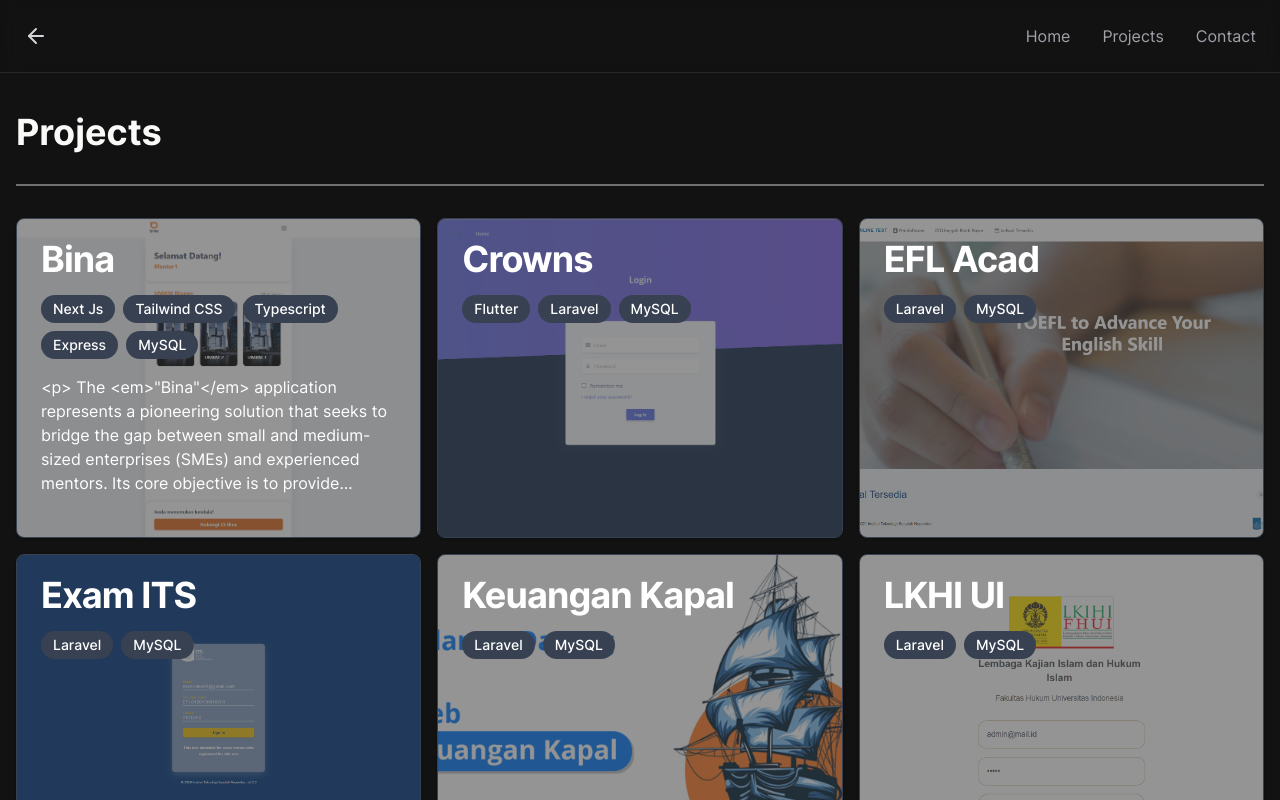
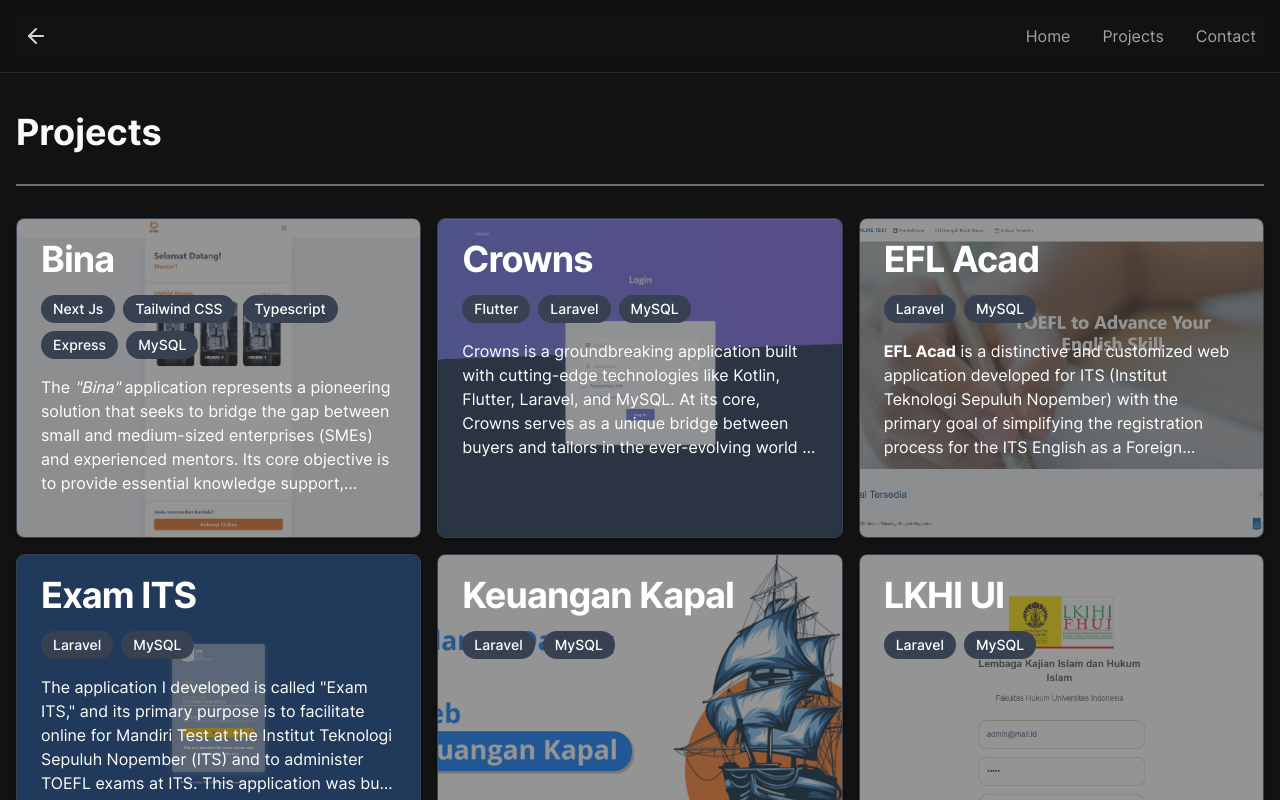
Before and after one commit to exceldeo/portfolio-excel, a Next.js app: page /project in a window 1280 px wide. Shown: the top 800 px of the page. Built offline with nearby package versions, Linux system fonts and the light colour scheme.

Commit message:
feat: add description for project

```diff
--- a/src/app/project/[slug]/carousel.tsx
+++ b/src/app/project/[slug]/carousel.tsx
@@ -87,6 +87,7 @@
           exit='exit'
           onClick={() => handleImageClick(images[currentIndex])}
           variants={slideVariants}
+          className='max-h-[500px] w-full object-contain'
         />
         <div className='slide_direction'>
           <motion.div
--- a/src/app/project/[slug]/page.tsx
+++ b/src/app/project/[slug]/page.tsx
@@ -75,7 +75,7 @@
                           clipRule='evenodd'
                         />
                       </svg>
-                      Github
+                      {github.label}
                     </button>
                   </Link>
                 );
--- a/src/components/Navbar.tsx
+++ b/src/components/Navbar.tsx
@@ -70,7 +70,7 @@
             </div>
             {withBackButton ? (
               <div
-                onClick={() => router.push('/')}
+                onClick={() => router.back()}
                 className='text-zinc-300 duration-200 hover:text-zinc-100'
               >
                 <ArrowLeft className='h-6 w-6 ' />
--- a/src/components/card/projectCard.tsx
+++ b/src/components/card/projectCard.tsx
@@ -73,9 +73,12 @@
                     );
                   })}
                 </div>
-                <p className='line-clamp-5 text-ellipsis font-normal text-white'>
-                  {project.description}
-                </p>
+                <p
+                  className='line-clamp-5 text-ellipsis font-normal text-white'
+                  dangerouslySetInnerHTML={{
+                    __html: project.description,
+                  }}
+                ></p>
               </div>
               {/* <div className='flex justify-center'>
                 {project.github &&
--- a/src/data/projectData.ts
+++ b/src/data/projectData.ts
@@ -58,7 +58,30 @@
   {
     id: '2',
     name: 'Crowns',
-    description: ``,
+    description: `
+    <p>
+    Crowns is a groundbreaking application built with cutting-edge technologies like Kotlin, Flutter, Laravel, and MySQL. At its core, Crowns serves as a unique bridge between buyers and tailors in the ever-evolving world of fashion. Developed using Kotlin for Android app development and Flutter for cross-platform compatibility, this application redefines the shopping experience for both customers and tailors.
+    </p>
+    </br>
+    <p>
+    The primary goal of Crowns is to provide a seamless and efficient shopping experience by directly connecting customers with tailors. What sets Crowns apart is its uniqueness; there's simply no other application like it in the market. In a world driven by e-commerce, Crowns empowers customers to engage with tailors, explore their portfolios, and communicate directly. The use of Flutter allows Crowns to operate seamlessly on both Android and iOS platforms, making it accessible to a broad user base.
+    </p>
+    </br>
+    <p>
+    Kotlin, known for its conciseness and safety, plays a pivotal role in the Android app, ensuring smooth functionality and a polished user experience. Meanwhile, Flutter, a versatile open-source framework, provides the cross-platform capability, streamlining development efforts and reducing time-to-market.
+    </p>
+    </br>
+    <p>
+    The application's features include a messaging system that facilitates direct communication between customers and tailors. Additionally, tailors can showcase their portfolios, allowing customers to explore their work before making a purchase decision. This feature-rich approach to connecting customers and tailors is what truly sets Crowns apart.
+    </p>
+    </br>
+    <p>
+    The development journey involved a dynamic and collaborative team, of which I played a crucial role as a Project Manager. My responsibilities included overseeing the project's progress, managing communication with the client, and ensuring the project's successful delivery. To maintain project structure and meet deadlines, we implemented a sprint methodology and a well-defined timeline, tackling challenges such as tight schedules and substantial feature sets.
+    </p>
+    </br>
+    <p>
+    This project exemplifies the synergy of Kotlin, Flutter, Laravel, and MySQL, and their ability to reshape traditional industries by providing advanced solutions. It stands as a testament to the capabilities of modern technology and its potential to create unique, user-centric applications that cater to the evolving needs of an increasingly digital world.
+    </p>`,
     thumbnail: '/images/projects/crowns/image-1.png',
     slug: 'crowns',
     url: '',
@@ -85,7 +108,23 @@
   {
     id: '3',
     name: 'EFL Acad',
-    description: ``,
+    description: `
+    <p>
+    <strong>EFL Acad</strong> is a distinctive and customized web application developed for ITS (Institut Teknologi Sepuluh Nopember) with the primary goal of simplifying the registration process for the ITS English as a Foreign Language (EFL) examination. Leveraging the Laravel framework and a MySQL database, EFL Acad offers a user-friendly and efficient online platform for aspiring exam candidates. This application stands out as a unique solution tailored to meet the precise requirements of ITS. It addresses the specific needs of candidates seeking to register for the EFL examination.
+    </p>
+    </br>
+    <p>
+    EFL Acad is designed to empower candidates with a range of essential features, including the ability to view and access the examination schedules, make secure online payments, and provides administrators with robust tools to manage applicant data seamlessly. As a full stack developer, I was an integral part of the development team, contributing to the project's success by ensuring clear and consistent communication with other developers and stakeholders throughout the development process.
+    </p>
+    </br>
+    <p>
+    One notable challenge we encountered during the project was the dynamic addition of new features to accommodate the evolving needs of ITS. This required us to maintain the application's flexibility and scalability, which was accomplished through thoughtful architecture and effective collaboration among team members.
+    </p>
+    </br>
+    <p>
+    While EFL Acad is a stand-alone project, it serves as a strong example of our capability to create custom web applications to address specific institutional requirements. Its successful development highlights my skills as a full stack developer and my ability to contribute to projects that offer practical and tailored solutions to complex challenges, making it a valuable addition to my portfolio.
+    </p>
+    `,
     thumbnail: '/images/projects/efl/image-1.png',
     slug: 'efl-acad',
     url: '',
@@ -108,16 +147,43 @@
   {
     id: '4',
     name: 'Exam ITS',
-    description: ``,
+    description: `
+    <p>
+    The application I developed is called "Exam ITS," and its primary purpose is to facilitate online for Mandiri Test at the Institut Teknologi Sepuluh Nopember (ITS) and to administer TOEFL exams at ITS. This application was built using the Laravel framework and MySQL as the database technology.
+    </p>
+    </br>
+    <p>
+    What sets "Exam ITS" apart from others is its versatility in handling various types of questions, including narrative, audio-based, and multiple-choice questions. This adaptability caters to a wide range of testing needs.
+    </p>
+    </br>
+    <p>
+    To address specific needs, the application provides a set of features for different user roles. Participants can take exams online, exam proctors can monitor participants during the tests, and administrators can analyze the results and questions.
+    </p>
+    </br>
+    <p>
+    The application is entirely web-based, making it accessible to users through a website.
+    </p>
+    </br>
+    <p>
+    I collaborated with a team of developers, and my role was that of a full-stack developer. Our development process was marked by regular communication among team members.
+    </p>
+    </br>
+    <p>
+    Key features of "Exam ITS" include the ability to conduct Mandiri Test exams and TOEFL exams for entrance into ITS.
+    </p>
+    </br>
+    <p>
+    During development, we faced technical challenges related to the dynamic addition of features as the application evolved. We overcame these challenges by continuously adapting our development process to accommodate these dynamic changes.
+    </p>
+    </br>
+    <p>
+    "Exam ITS" serves as a comprehensive online testing platform designed to meet the diverse testing needs of ITS, and it stands out for its adaptability and user-friendly design.
+    </p>
+    `,
     thumbnail: '/images/projects/exam/image-1.png',
     slug: 'exam-its',
     url: '',
-    github: [
-      {
-        label: 'Github',
-        url: '',
-      },
-    ],
+    github: [],
     tech: ['Laravel', 'MySQL'],
     images: [
       '/images/projects/exam/image-1.png',
@@ -266,15 +332,15 @@
     id: '11',
     name: 'SI-Lock',
     description: ``,
-    thumbnail: '/images/projects/silock/image-1.jpg',
+    thumbnail: '/images/projects/sirlock/image-1.jpg',
     slug: 'si-lock',
     url: '',
     github: [],
     tech: ['Flutter', 'Firebase'],
     images: [
-      '/images/projects/silock/image-1.jpg',
-      '/images/projects/silock/image-2.jpg',
-      '/images/projects/silock/image-3.jpg',
+      '/images/projects/sirlock/image-1.jpg',
+      '/images/projects/sirlock/image-2.jpg',
+      '/images/projects/sirlock/image-3.jpg',
     ],
   },
   {
```
